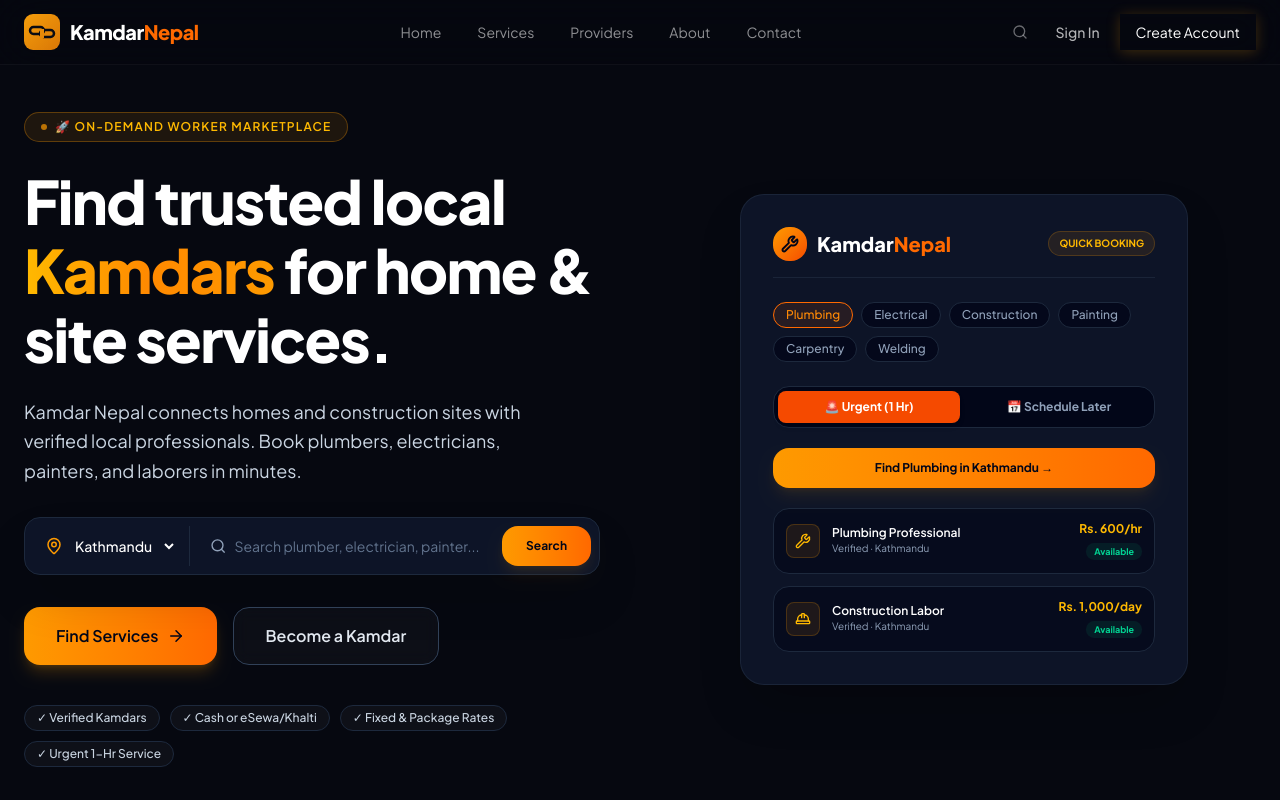
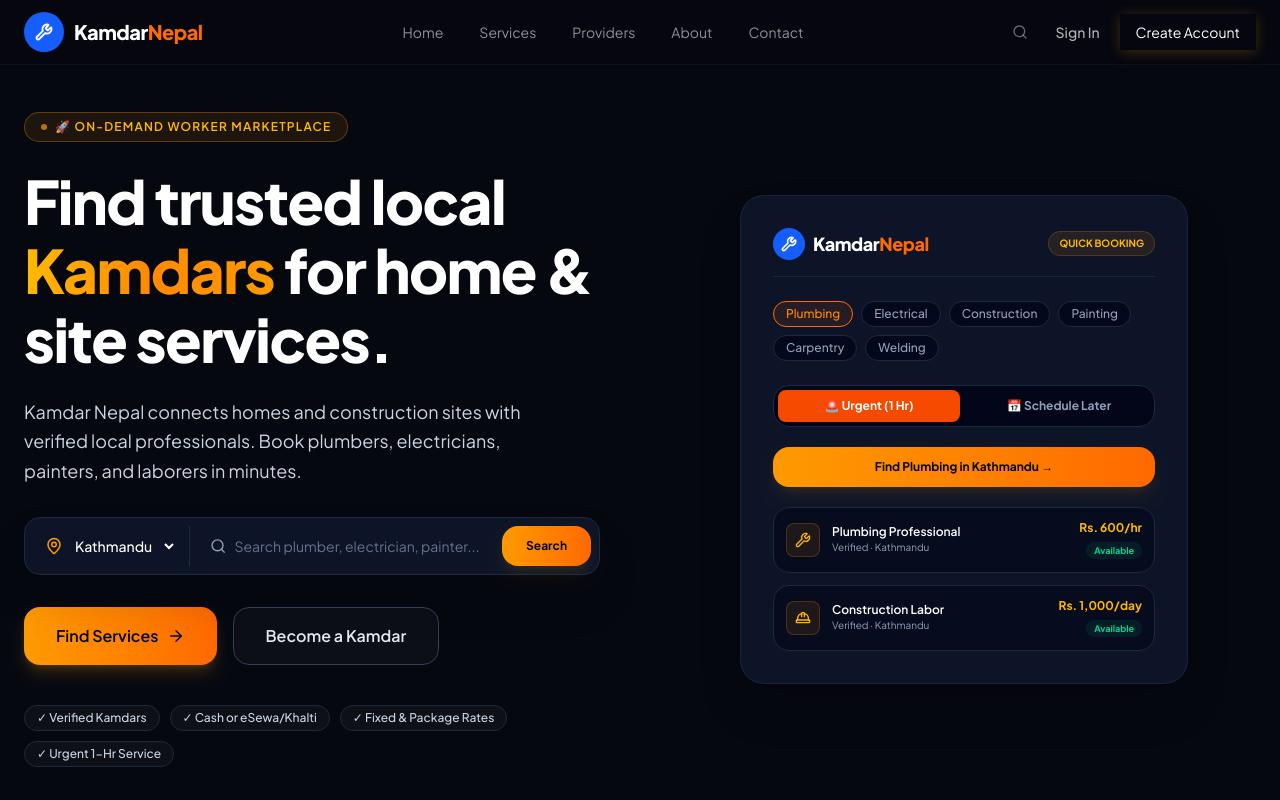
Before and after one commit to alexchaudhary/sewalink, a Next.js app in the folder frontend/: page / in a window 1280 px wide. Shown: the top 800 px of the page. Built offline with nearby package versions, Linux system fonts and the light colour scheme.

Commit message:
feat(ui): create reusable BrandLogo component and apply across all pages

```diff
--- /dev/null
+++ b/frontend/src/components/BrandLogo.tsx
@@ -0,0 +1,65 @@
+import Link from "next/link";
+import { Wrench } from "lucide-react";
+
+type BrandLogoProps = {
+  showSubtitle?: boolean;
+  size?: "sm" | "md" | "lg";
+};
+
+const sizeStyles = {
+  sm: {
+    badge: "h-8 w-8",
+    icon: 16,
+    wordmark: "text-lg",
+    subtitle: "text-[8px]",
+    gap: "gap-2",
+  },
+  md: {
+    badge: "h-10 w-10",
+    icon: 18,
+    wordmark: "text-xl",
+    subtitle: "text-[9px]",
+    gap: "gap-2.5",
+  },
+  lg: {
+    badge: "h-12 w-12",
+    icon: 22,
+    wordmark: "text-2xl",
+    subtitle: "text-[10px]",
+    gap: "gap-3",
+  },
+} as const;
+
+export default function BrandLogo({
+  showSubtitle = false,
+  size = "md",
+}: BrandLogoProps) {
+  const styles = sizeStyles[size];
+
+  return (
+    <Link
+      href="/"
+      aria-label="Kamdar Nepal home"
+      className={`inline-flex shrink-0 items-center ${styles.gap}`}
+    >
+      <span
+        className={`flex ${styles.badge} shrink-0 items-center justify-center rounded-full bg-blue-600 text-white`}
+      >
+        <Wrench size={styles.icon} strokeWidth={2.5} aria-hidden="true" />
+      </span>
+      <span className="flex flex-col">
+        <span className={`${styles.wordmark} font-black leading-none tracking-tight`}>
+          <span className="text-white">Kamdar</span>
+          <span className="text-orange-500">Nepal</span>
+        </span>
+        {showSubtitle && (
+          <span
+            className={`mt-1 font-bold uppercase tracking-[0.16em] text-white/45 ${styles.subtitle}`}
+          >
+            HOME SERVICES MARKETPLACE
+          </span>
+        )}
+      </span>
+    </Link>
+  );
+}
--- a/frontend/src/components/HomeLayout.tsx
+++ b/frontend/src/components/HomeLayout.tsx
@@ -4,6 +4,7 @@ import Link from "next/link";
 import type { ReactNode, SVGProps } from "react";
 import { useEffect, useState } from "react";
 import { Search, Menu, X } from "lucide-react";
+import BrandLogo from "./BrandLogo";
 
 const TOKEN_KEY = "kamdarnepal_token";
 
@@ -71,70 +72,6 @@ const NAV_LINKS = [
   { label: "Contact", href: "#" },
 ];
 
-function Logo() {
-  return (
-    <Link
-      href="/"
-      className="group flex flex-shrink-0 items-center gap-2.5 no-underline"
-      aria-label="Kamdar Nepal home"
-    >
-      <svg
-        width="36"
-        height="36"
-        viewBox="0 0 36 36"
-        fill="none"
-        className="flex-shrink-0"
-        aria-hidden="true"
-      >
-        <rect width="36" height="36" rx="9" fill="url(#lg)" />
-        <rect
-          x="6"
-          y="13"
-          width="14"
-          height="7"
-          rx="3.5"
-          stroke="#0a0c14"
-          strokeWidth="2.5"
-          fill="none"
-        />
-        <rect
-          x="16"
-          y="16"
-          width="14"
-          height="7"
-          rx="3.5"
-          stroke="#0a0c14"
-          strokeWidth="2.5"
-          fill="none"
-        />
-        <rect x="16" y="15" width="4" height="9" fill="url(#lg)" />
-        <defs>
-          <linearGradient
-            id="lg"
-            x1="0"
-            y1="0"
-            x2="36"
-            y2="36"
-            gradientUnits="userSpaceOnUse"
-          >
-            <stop stopColor="#f59e0b" />
-            <stop offset="1" stopColor="#d97706" />
-          </linearGradient>
-        </defs>
-      </svg>
-
-      <span
-        className="text-[19px] font-extrabold leading-none tracking-[-0.03em]"
-        style={{ fontFamily: "'Plus Jakarta Sans', sans-serif" }}
-      >
-        <span className="text-xl font-black tracking-tight">
-          Kamdar<span className="text-orange-500">Nepal</span>
-        </span>
-      </span>
-    </Link>
-  );
-}
-
 export default function HomeLayout({
   children,
 }: {
@@ -179,7 +116,7 @@ export default function HomeLayout({
         }`}
       >
         <div className="mx-auto flex h-16 max-w-7xl items-center justify-between px-6">
-          <Logo />
+          <BrandLogo />
 
           <nav className="hidden items-center gap-1 lg:flex">
             {NAV_LINKS.map((link) => (
@@ -299,7 +236,7 @@ export default function HomeLayout({
         <div className="mx-auto max-w-7xl px-6">
           <div className="mb-14 grid grid-cols-1 gap-10 sm:grid-cols-2 lg:grid-cols-5">
             <div className="lg:col-span-2">
-              <Logo />
+              <BrandLogo showSubtitle />
 
               <p className="mt-4 max-w-xs text-sm leading-relaxed text-white/35">
                 Kamdar Nepal is a home services marketplace connecting
--- a/frontend/src/components/MainLayout.tsx
+++ b/frontend/src/components/MainLayout.tsx
@@ -3,7 +3,7 @@
 import React, { useState, useEffect } from 'react';
 import Link from 'next/link';
 import { usePathname, useRouter } from 'next/navigation';
-import { Wrench } from "lucide-react";
+import BrandLogo from "./BrandLogo";
 
 export interface MainLayoutProps {
   children: React.ReactNode;
@@ -58,16 +58,7 @@ export const MainLayout: React.FC<MainLayoutProps> = ({ children }) => {
 
           {/* Brand Corporate Uniform Logo & Main Nav Items Integration */}
           <div className="flex items-center space-x-8">
-            <Link href="/" className="group focus:outline-none select-none">
-              <div className="flex items-center gap-2.5">
-                <div className="bg-gradient-to-br from-blue-600 to-blue-700 p-2 rounded-xl flex items-center shadow-lg shadow-blue-500/10 transition-transform duration-300 group-hover:rotate-12">
-                  <Wrench size={18} className="text-white" strokeWidth={2.5} />
-                </div>
-                <span className="text-xl font-black tracking-tight text-white transition-colors duration-200">
-                  Kamdar<span className="text-orange-500 transition-colors duration-200 group-hover:text-orange-400">Nepal</span>
-                </span>
-              </div>
-            </Link>
+            <BrandLogo />
 
             {/* Dynamic Navbar Navigation Links Controller */}
             <nav className="hidden md:flex items-center space-x-6">
--- a/frontend/src/pages/dashboard/customer.tsx
+++ b/frontend/src/pages/dashboard/customer.tsx
@@ -1,6 +1,6 @@
 import React, { useState } from 'react';
+import BrandLogo from '@/components/BrandLogo';
 import {
-  Wrench,
   LogOut,
   Bell,
   Droplet,
@@ -260,17 +260,7 @@ export default function Dashboard() {
 
       {/* --- TOP NAVIGATION BAR --- */}
       <header className="border-b border-slate-800/60 bg-[#07090e]/80 backdrop-blur-md sticky top-0 z-40 px-6 py-4 flex items-center justify-between">
-        <div
-          onClick={() => setCurrentView('dashboard')}
-          className="flex items-center space-x-3 cursor-pointer group"
-        >
-          <div className="w-10 h-10 rounded-xl bg-gradient-to-tr from-blue-600 to-indigo-500 flex items-center justify-center shadow-lg shadow-blue-500/20 group-hover:scale-105 transition-transform">
-            <Wrench className="w-5 h-5 text-white" />
-          </div>
-          <span className="text-xl font-black tracking-tight text-white">
-            Kamdar<span className="text-orange-500">Nepal</span>
-          </span>
-        </div>
+        <BrandLogo />
 
         <div className="flex items-center space-x-4">
           {currentView === 'explore' ? (
--- a/frontend/src/pages/index.tsx
+++ b/frontend/src/pages/index.tsx
@@ -3,6 +3,7 @@ import Link from "next/link";
 import { useState } from "react";
 import { useRouter } from "next/router";
 import HomeLayout from "@/components/HomeLayout";
+import BrandLogo from "@/components/BrandLogo";
 import {
   Wrench,
   Zap,
@@ -237,14 +238,7 @@ export default function Home() {
             <div className="relative flex items-center justify-center">
               <div className="relative border border-slate-800/80 bg-slate-900/90 backdrop-blur-xl p-6 sm:p-8 rounded-3xl w-full max-w-md shadow-2xl">
                 <div className="flex items-center justify-between mb-6 border-b border-slate-800/80 pb-4">
-                  <div className="flex items-center gap-2.5">
-                    <div className="bg-gradient-to-br from-amber-500 to-orange-600 p-2 rounded-xl flex items-center">
-                      <Wrench size={18} className="text-slate-950" strokeWidth={2.5} />
-                    </div>
-                    <span className="text-xl font-black text-white">
-                      Kamdar<span className="text-orange-500">Nepal</span>
-                    </span>
-                  </div>
+                  <BrandLogo size="sm" />
                   <span className="text-[10px] uppercase font-bold text-amber-400 bg-amber-500/10 border border-amber-500/20 px-2.5 py-1 rounded-full">
                     Quick Booking
                   </span>
--- a/frontend/src/pages/login.tsx
+++ b/frontend/src/pages/login.tsx
@@ -4,8 +4,9 @@ import { useState } from "react";
 import { useRouter } from "next/navigation";
 import Link from "next/link";
 import { fetcher } from "../lib/api";
+import BrandLogo from "@/components/BrandLogo";
 import { Button } from "@/components/ui/button";
-import { Mail, Lock, ShieldAlert, Eye, EyeOff, Wrench, User, Briefcase } from "lucide-react";
+import { Mail, Lock, ShieldAlert, Eye, EyeOff, User, Briefcase } from "lucide-react";
 
 export default function LoginPage() {
   const router = useRouter();
@@ -79,12 +80,8 @@ const dbUserRole = loggedInUser?.role;
 
       <div className="w-full max-w-[420px] bg-[#090d16] border border-white/5 rounded-[24px] px-8 py-10 shadow-2xl shadow-black/50 text-left">
 
-        {/* Kamdar Nepal Brand Header */}
-        <div className="flex items-center gap-2.5 justify-center mb-8">
-          <div className="bg-gradient-to-br from-blue-600 to-blue-700 p-2 rounded-xl flex items-center shadow-lg shadow-blue-500/10">
-            <Wrench size={18} className="text-white" strokeWidth={2.5} />
-          </div>
-          <span className="text-2xl font-black tracking-tight">Kamdar<span className="text-orange-500">Nepal</span></span>
+        <div className="mb-8 flex justify-center">
+          <BrandLogo />
         </div>
 
         <h2 className="text-2xl font-extrabold tracking-tight text-white mb-2">Welcome back</h2>
--- a/frontend/src/pages/register.tsx
+++ b/frontend/src/pages/register.tsx
@@ -4,6 +4,7 @@ import { useState } from "react";
 import type { FormEvent } from "react";
 import Link from "next/link";
 import { useRouter } from "next/navigation";
+import BrandLogo from "@/components/BrandLogo";
 import {
   AlertCircle,
   Apple,
@@ -27,7 +28,6 @@ import {
   Sparkles,
   Star,
   UserRound,
-  Wrench,
   Zap,
 } from "lucide-react";
 import { fetcher, getApiBaseUrl } from "../lib/api";
@@ -215,15 +215,9 @@ export default function RegisterPage() {
         <div className="pointer-events-none absolute -left-36 top-24 h-96 w-96 rounded-full bg-orange-500/[0.08] blur-[110px]" />
         <div className="pointer-events-none absolute -bottom-36 right-0 h-96 w-96 rounded-full bg-amber-300/[0.05] blur-[120px]" />
 
-        <Link href="/" className="relative z-10 inline-flex w-fit items-center gap-3" aria-label="Kamdar home">
-          <span className="flex h-11 w-11 items-center justify-center rounded-[14px] bg-gradient-to-br from-[#FF9F1C] to-[#FF6B00] text-[#17100A] shadow-lg shadow-orange-500/20">
-            <Wrench size={21} strokeWidth={2.6} aria-hidden="true" />
-          </span>
-          <span>
-            <span className="block text-[22px] font-extrabold leading-none tracking-tight">Kamdar</span>
-            <span className="mt-1 block text-[9px] font-bold tracking-[0.19em] text-white/45">HOME SERVICES MARKETPLACE</span>
-          </span>
-        </Link>
+        <div className="relative z-10">
+          <BrandLogo showSubtitle size="lg" />
+        </div>
 
         <div className="relative z-10 my-auto max-w-[650px] py-12 xl:py-16">
           <div className="mb-5 inline-flex items-center gap-2 rounded-full border border-orange-300/15 bg-orange-300/[0.06] px-3 py-1.5 text-[11px] font-semibold text-orange-200/90">
@@ -299,12 +293,9 @@ export default function RegisterPage() {
       <section className="relative flex min-h-screen items-center justify-center overflow-hidden px-5 py-8 sm:px-8 md:px-6 lg:px-10 xl:px-14">
         <div className="pointer-events-none absolute -right-36 -top-32 h-96 w-96 rounded-full bg-orange-500/[0.055] blur-[110px]" />
         <div className="relative z-10 w-full max-w-[560px]">
-          <Link href="/" className="mb-8 inline-flex items-center gap-2.5 md:hidden" aria-label="Kamdar home">
-            <span className="flex h-9 w-9 items-center justify-center rounded-xl bg-gradient-to-br from-[#FF9F1C] to-[#FF6B00] text-[#17100A]">
-              <Wrench size={18} strokeWidth={2.6} aria-hidden="true" />
-            </span>
-            <span className="text-lg font-extrabold tracking-tight">Kamdar</span>
-          </Link>
+          <div className="mb-8 md:hidden">
+            <BrandLogo size="sm" />
+          </div>
 
           {success ? (
             <div role="status" className="rounded-3xl border border-white/[0.08] bg-[#10141D] px-6 py-14 text-center shadow-2xl shadow-black/20 sm:px-10">
```
